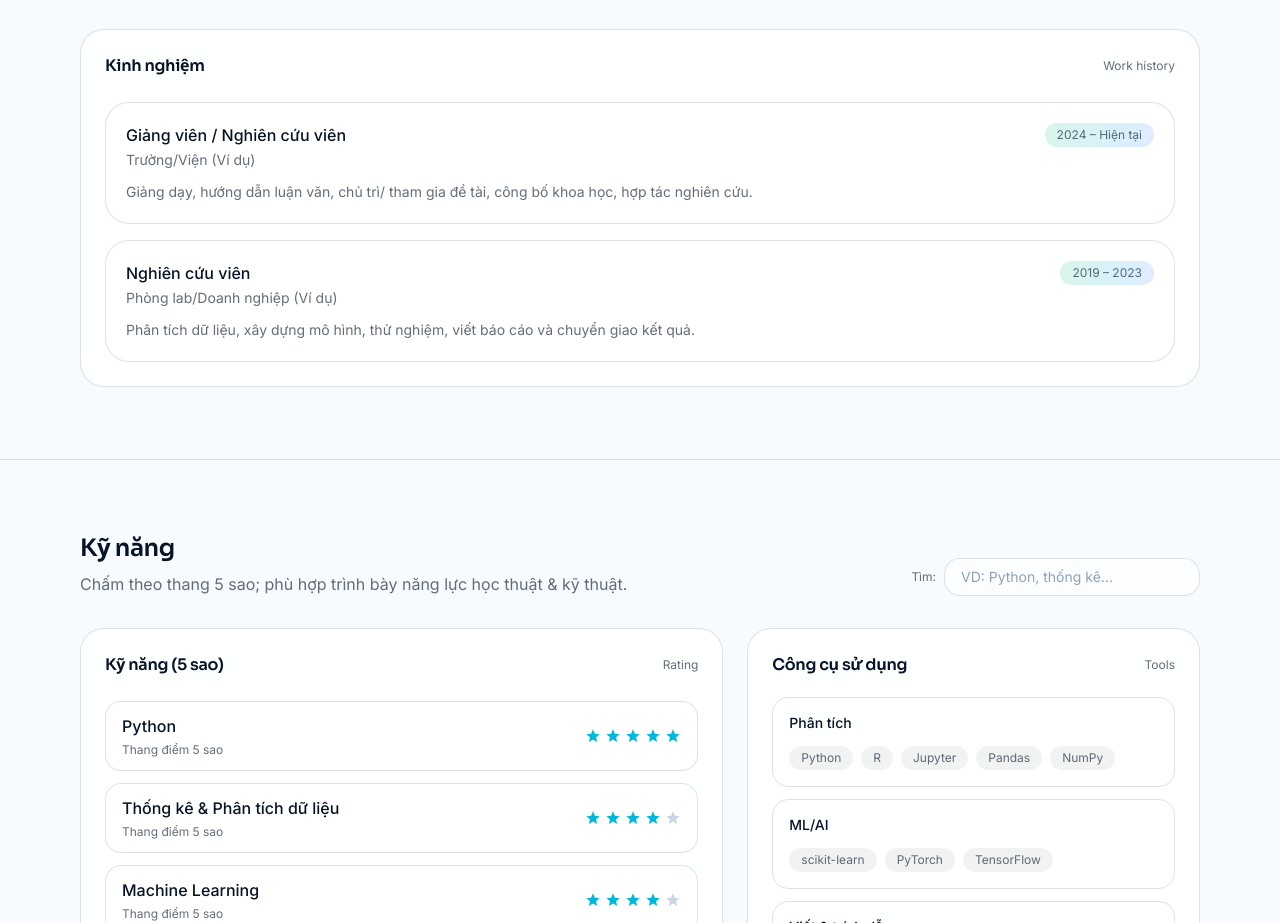
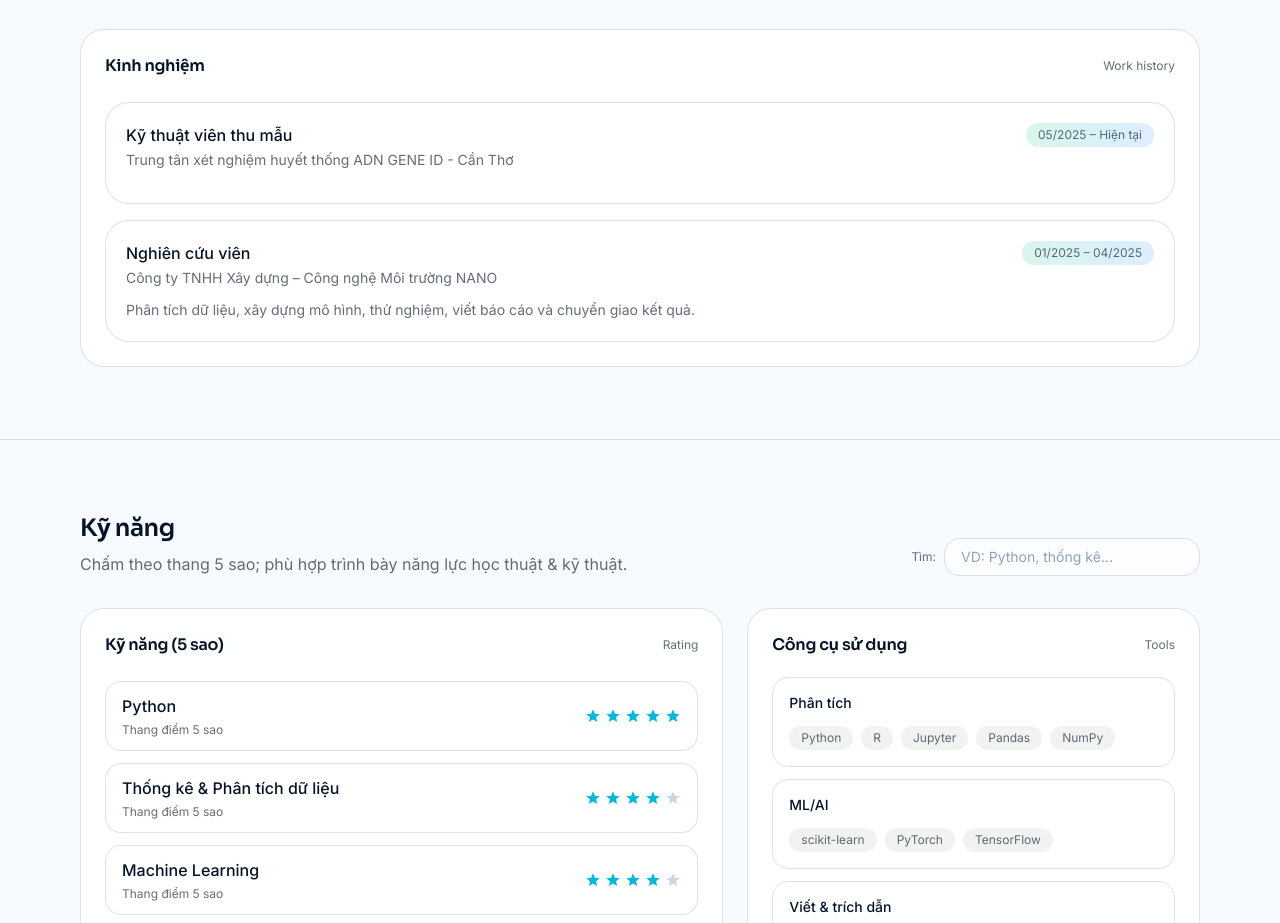
Before and after one commit to vinhm2925015-ketthuchocphan/theend, a plain HTML site: page index.html in a window 1280 px wide. Shown: the part 2269-3192 px from the top of the page. Drawn offline with nearby package versions, Linux system fonts and the light colour scheme.

Commit message:
Update index.html

```diff
--- a/index.html
+++ b/index.html
@@ -691,16 +691,16 @@
 
       work: [
         {
-          org: "Trường/Viện (Ví dụ)",
-          start: "2024",
+          org: "Trung tân xét nghiệm huyết thống ADN GENE ID - Cần Thơ",
+          start: "05/2025",
           end: "Hiện tại",
-          title: "Giảng viên / Nghiên cứu viên",
-          desc: "Giảng dạy, hướng dẫn luận văn, chủ trì/ tham gia đề tài, công bố khoa học, hợp tác nghiên cứu."
+          title: "Kỹ thuật viên thu mẫu",
+          desc: " "
         },
         {
-          org: "Phòng lab/Doanh nghiệp (Ví dụ)",
-          start: "2019",
-          end: "2023",
+          org: "Công ty TNHH Xây dựng – Công nghệ Môi trường NANO",
+          start: "01/2025",
+          end: "04/2025",
           title: "Nghiên cứu viên",
           desc: "Phân tích dữ liệu, xây dựng mô hình, thử nghiệm, viết báo cáo và chuyển giao kết quả."
         }
```
